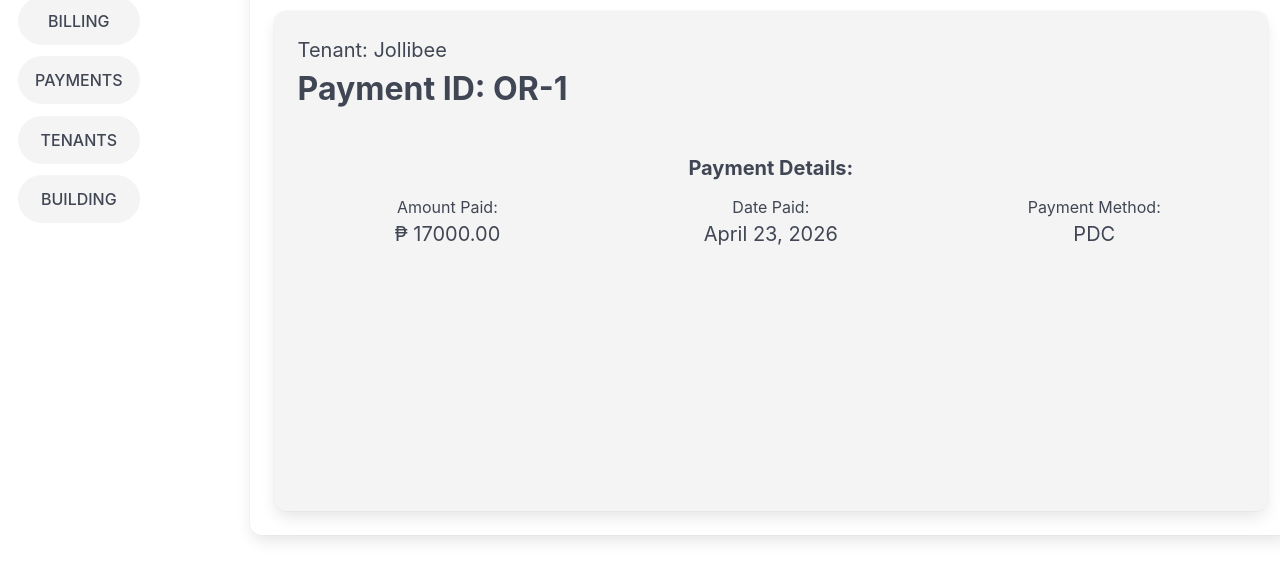
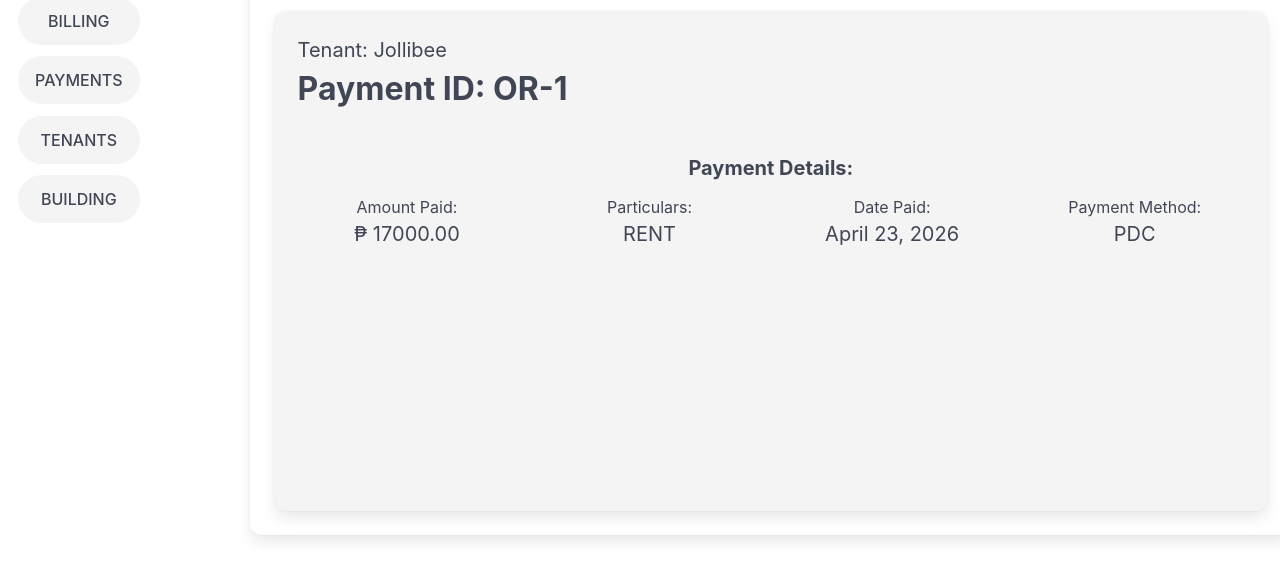
Before and after one commit to giarnodivino/leaseManager, a Django app: page /payment_details/1/ in a window 1280 px wide. Shown: the part 237-800 px from the top of the page. Run offline with Django 5.2, Linux system fonts and the light colour scheme; data comes from the database, SQL or seed files in the repository; grey boxes are pictures that could not be loaded.

Commit message:
added particulars in view payment details

```diff
--- a/billingApp/templates/billingApp/payment_details.html
+++ b/billingApp/templates/billingApp/payment_details.html
@@ -11,6 +11,10 @@
       <div class="column pt-5">
         <p class="">Amount Paid:</p>
         <p class="is-size-5">₱ {{ payment.amountPaid }}</p>
+      </div>
+      <div class="column pt-5">
+        <p class="">Particulars:</p>
+        <p class="is-size-5">{{ bill.billingFor }}</p>
       </div>
       <div class="column pt-5">
         <p class="">Date Paid:</p>
```
